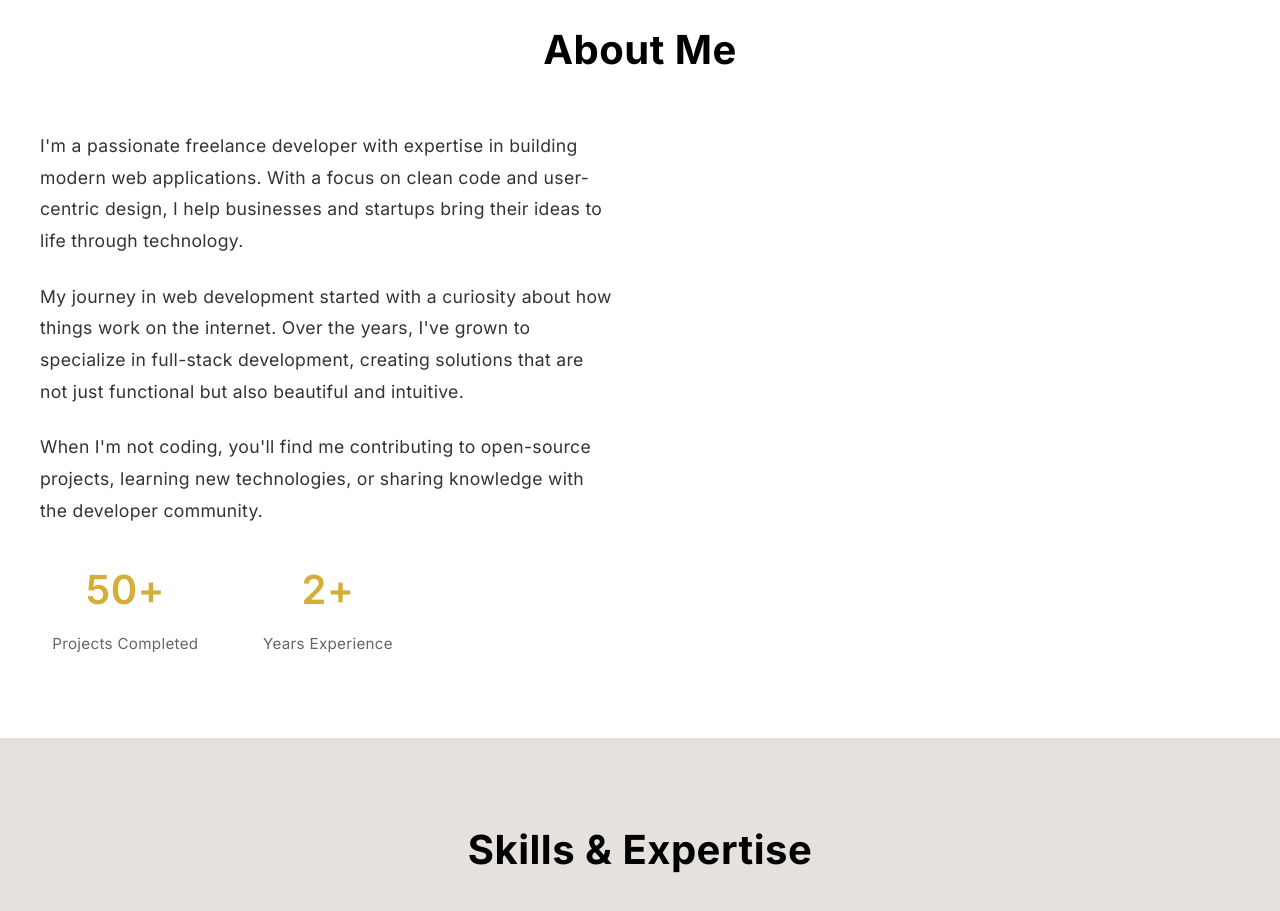
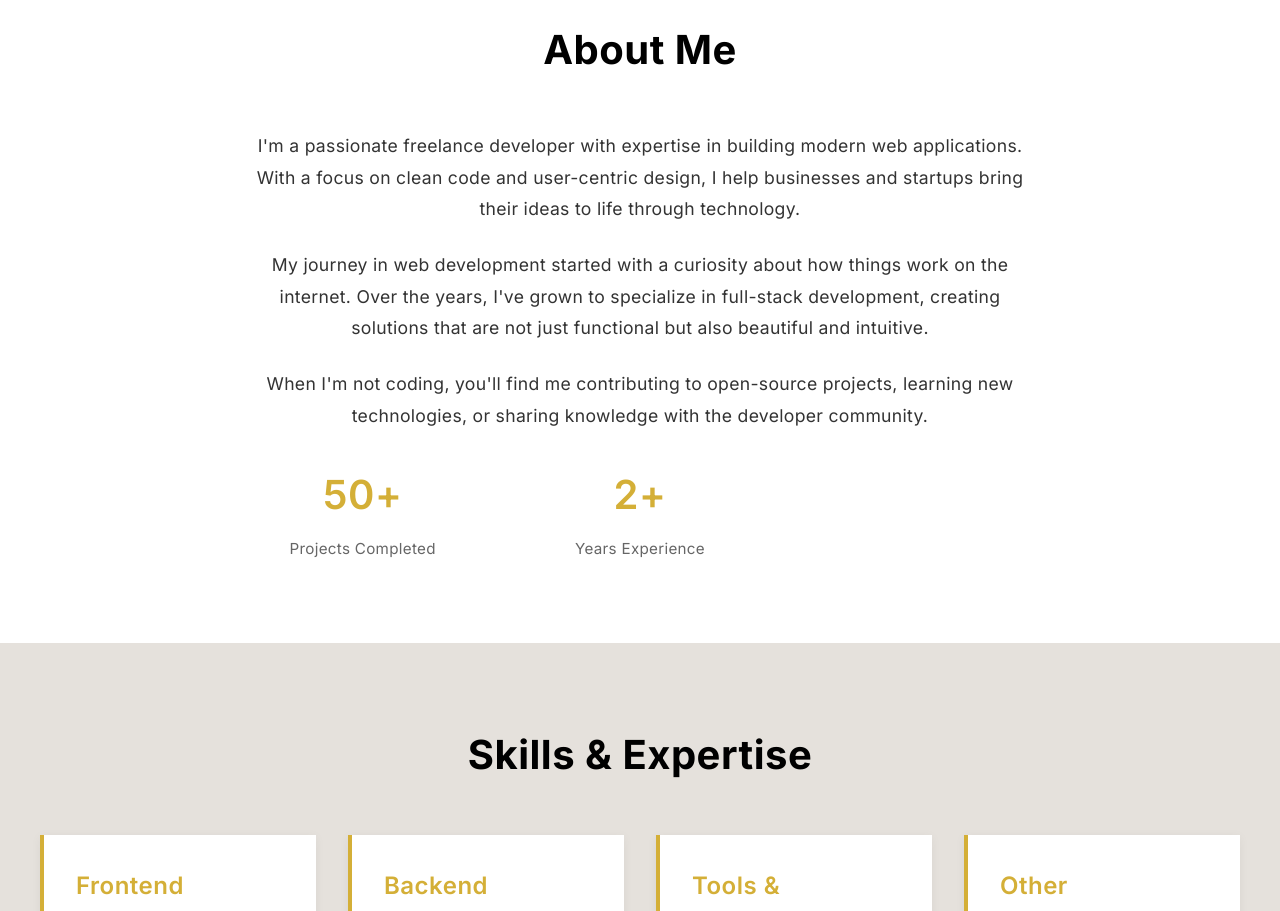
Before and after one commit to llabdigital/PortfolioWebsite, a React (Vite) app: page / in a window 1280 px wide. Shown: the part 980-1891 px from the top of the page. Built offline with nearby package versions, Linux system fonts and the light colour scheme.

Commit message:
center the words

```diff
--- a/src/components/About.css
+++ b/src/components/About.css
@@ -19,9 +19,16 @@
 
 .about-content {
   display: grid;
-  grid-template-columns: 1fr 1fr;
+  grid-template-columns: 1fr;
   gap: 3rem;
   align-items: center;
+  justify-items: center;
+  max-width: 800px;
+  margin: 0 auto;
+}
+
+.about-text {
+  text-align: center;
 }
 
 .about-text p {
```
